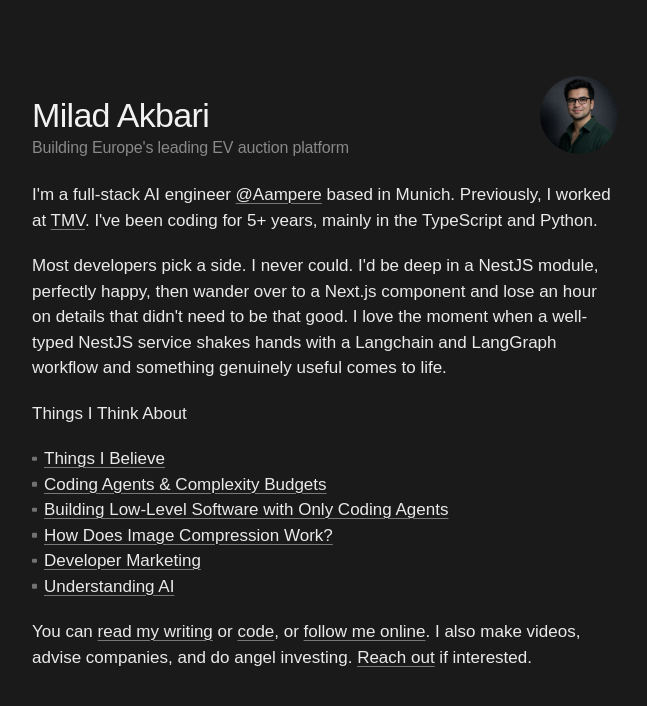
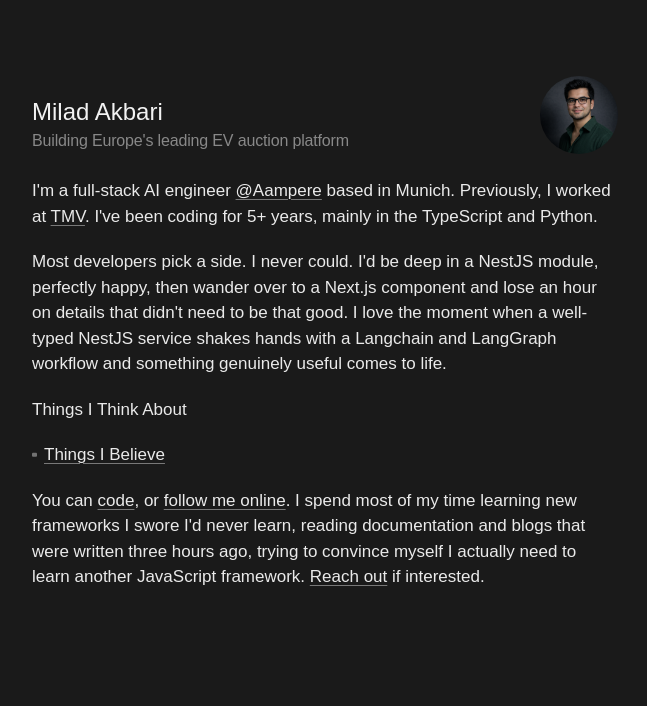
Before and after one commit to milad-codes/portfolio-v3, a Next.js app: page / in a window 1280 px wide. Shown: the top 706 px of the page, without its empty margins (315-962 px from the left). Built offline with nearby package versions, Linux system fonts and the light colour scheme; a web font is replaced by a local one.

Commit message:
feat: update portfolio

```diff
--- a/app/beliefs/page.tsx
+++ b/app/beliefs/page.tsx
@@ -12,7 +12,7 @@ const Beliefs = () => {
           href="/"
           className="lr-subtitle no-underline text-nav hover:text-nav-hover transition-colors"
         >
-          By Lee Robinson
+          By Milad Akbari
         </Link>
       </div>
 
--- a/app/globals.css
+++ b/app/globals.css
@@ -135,7 +135,7 @@
   }
 
   .lr-h1 {
-    @apply text-[34px] leading-[38px] font-medium tracking-[-0.02em] text-heading mb-1;
+    @apply text-xl md:text-2xl mb-1 font-medium text-heading leading-[1.3];
   }
 
   .lr-h2 {
@@ -167,15 +167,15 @@
   }
 
   .lr-ol {
-    @apply list-decimal pl-6 m-0 text-[17px] leading-[25.5px];
+    @apply list-decimal pl-6 m-0 text-[17px] leading-[25.5px] space-y-1;
   }
 
   .lr-oli {
-    @apply pl-0;
+    @apply pl-1;
   }
 
   .lr-ol > li::marker {
-    color: color-mix(in oklab, var(--color-muted) 80%, transparent);
+    color: currentColor;
   }
 
   /* Page-specific tweaks (closer to leerob.com/beliefs) */
--- a/app/page.tsx
+++ b/app/page.tsx
@@ -68,6 +68,7 @@ export default function Home() {
         <li className="lr-li">
           <Link href="/beliefs">Things I Believe</Link>
         </li>
+        {/* // todo: enable when pages are ready
         <li className="lr-li">
           <Link href="/agents">Coding Agents & Complexity Budgets</Link>
         </li>
@@ -85,14 +86,18 @@ export default function Home() {
         <li className="lr-li">
           <Link href="/ai">Understanding AI</Link>
         </li>
+        */}
       </ul>
 
       <p className={pClassName}>
+        {/* // TODO : Add "read my writing" with link to /writing when ready */}
         You can{' '}
+        {/*
         <Link href="/writing" className="underline">
           read my writing
         </Link>{' '}
         or{' '}
+        */}
         <a
           href="https://github.com/milad-codes"
           target="_blank"
@@ -110,8 +115,15 @@ export default function Home() {
         >
           follow me online
         </a>
-        . I also make videos, advise companies, and do angel investing.{' '}
-        <a href="mailto:contact@miladcodes.com" className="underline">
+        . I spend most of my time learning new frameworks I swore I&apos;d never
+        learn, reading documentation and blogs that were written three hours
+        ago, trying to convince myself I actually need to learn another
+        JavaScript framework.{' '}
+        <a
+          href="mailto:contact@miladcodes.com"
+          className="underline"
+          title="contact@miladcodes.com"
+        >
           Reach out
         </a>{' '}
         if interested.
```
